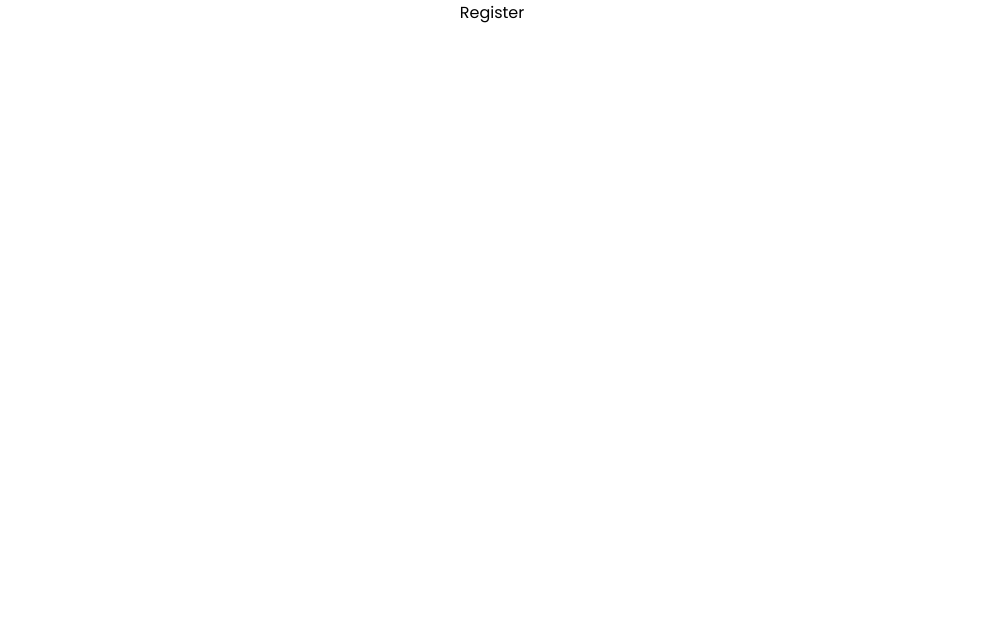
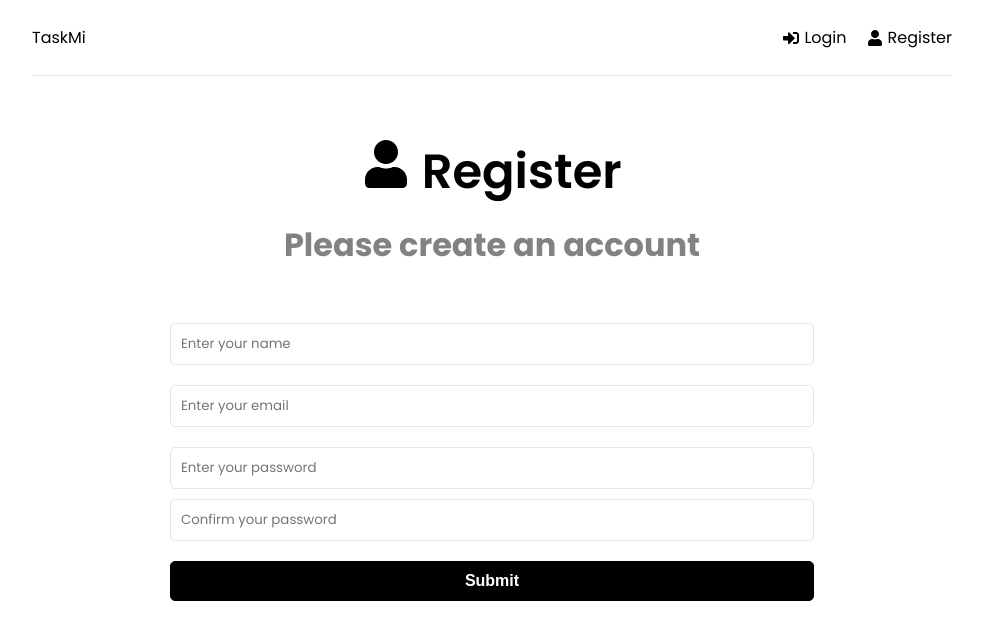
Before and after one commit to ZakariAdamu/taskmi, a React (Vite) app in the folder client/: page /register in a window 1280 px wide. Shown: the top 640 px of the page, without its empty margins (148-1131 px from the left). Built offline with nearby package versions, Linux system fonts and the light colour scheme.

Commit message:
create register user component

```diff
--- a/client/package.json
+++ b/client/package.json
@@ -12,6 +12,7 @@
   "dependencies": {
     "react": "^18.3.1",
     "react-dom": "^18.3.1",
+    "react-icons": "^5.3.0",
     "react-redux": "^9.1.2",
     "react-router-dom": "^6.26.2"
   },
--- a/client/src/App.jsx
+++ b/client/src/App.jsx
@@ -3,12 +3,14 @@ import { BrowserRouter as Router, Routes, Route } from "react-router-dom";
 import Dashboard from "./pages/Dashboard";
 import Login from "./pages/Login";
 import Register from "./pages/Register";
+import Header from "./components/Header";
 
 function App() {
 	return (
 		<>
 			<Router>
 				<div className="container">
+					<Header />
 					<Routes>
 						<Route path="/" element={<Dashboard />} />
 						<Route path="/login" element={<Login />} />
--- /dev/null
+++ b/client/src/components/Header.jsx
@@ -0,0 +1,25 @@
+import { FaSignInAlt, FaSignOutAlt, FaUser } from "react-icons/fa";
+import { Link } from "react-router-dom";
+const Header = () => {
+	return (
+		<header className="header">
+			<div className="logo">
+				<Link to="/">TaskMi</Link>
+			</div>
+			<ul>
+				<li>
+					<Link to="/login">
+						<FaSignInAlt /> Login
+					</Link>
+				</li>
+				<li>
+					<Link to="/register">
+						<FaUser /> Register
+					</Link>
+				</li>
+			</ul>
+		</header>
+	);
+};
+
+export default Header;
--- a/client/src/pages/Register.jsx
+++ b/client/src/pages/Register.jsx
@@ -1,7 +1,90 @@
+import { useState, useEffect } from "react";
+import { FaUser } from "react-icons/fa";
 const Register = () => {
+	const [formData, setFormData] = useState({
+		name: "",
+		email: "",
+		password: "",
+		confirmPassword: "",
+	});
+
+	// Array destructuring
+	const { name, email, password, confirmPassword } = formData;
+
+	const onChange = (e) => {
+		setFormData((prevState) => ({
+			...prevState,
+			[e.target.name]: e.target.value,
+		}));
+	};
+	const onSubmit = (e) => {
+		e.preventDefault();
+	};
 	return (
 		<>
-			<div className="container">Register</div>
+			<section className="heading">
+				<h1>
+					<FaUser /> Register
+				</h1>
+				<p>Please create an account</p>
+			</section>
+			<section className="form">
+				<form onSubmit={onSubmit}>
+					<div className="form-group">
+						<input
+							type="text"
+							className="form-control"
+							id="name"
+							name="name"
+							value={name}
+							placeholder="Enter your name"
+							onChange={onChange}
+						/>
+					</div>
+					<div className="form-group">
+						<input
+							type="email"
+							className="form-control"
+							id="email"
+							name="email"
+							value={email}
+							placeholder="Enter your email"
+							onChange={onChange}
+						/>
+					</div>
+					<div className="form-group">
+						<input
+							type="password"
+							className="form-control"
+							id="password"
+							name="password"
+							value={password}
+							placeholder="Enter your password"
+							onChange={onChange}
+						/>
+						<div className="form-group">
+							<input
+								type="password"
+								className="form-control"
+								id="confirmPassword"
+								name="confirmPassword"
+								value={confirmPassword}
+								placeholder="Confirm your password"
+								onChange={onChange}
+							/>
+						</div>
+						<div className="form-group">
+							<button
+								type="submit"
+								className="btn btn-block"
+								onSubmit={onSubmit}
+							>
+								Submit
+							</button>
+						</div>
+					</div>
+				</form>
+			</section>
 		</>
 	);
 };
```
Also changed, not shown: 1 other file (tests, documents, lock files or other folders).
